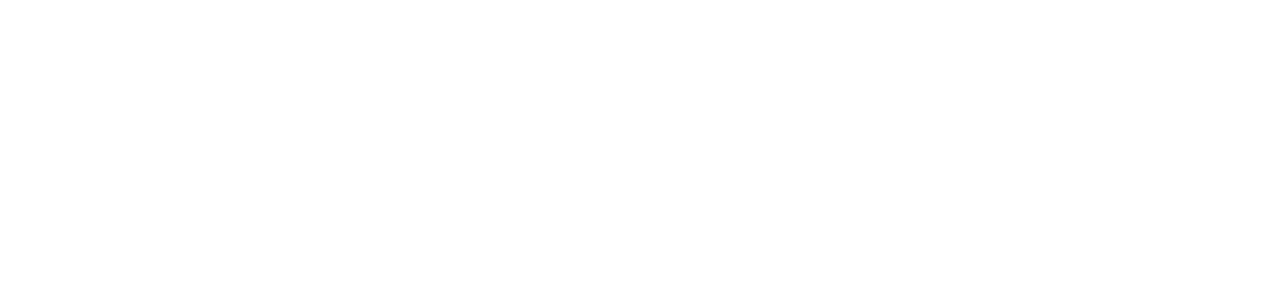
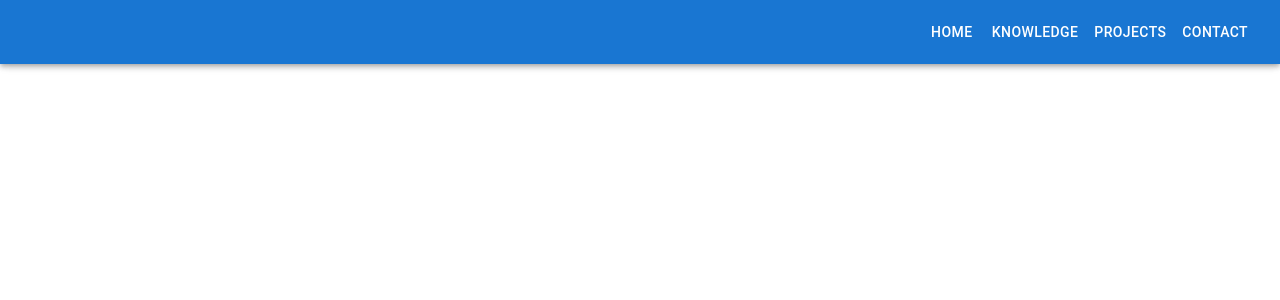
Before and after one commit to Makorii/portfolio-react, a React (Vite) app: page / in a window 1280 px wide. Shown: the top 300 px of the page. Built offline with nearby package versions, Linux system fonts and the light colour scheme.

Commit message:
importo componente navbar para poder mostrarlo

```diff
--- a/src/App.jsx
+++ b/src/App.jsx
@@ -1,9 +1,11 @@
+import Navbar from "./components/Navbar"
 
 function App() {
 
 
   return (
     <>
+      <Navbar />
     </>
   )
 }
```
